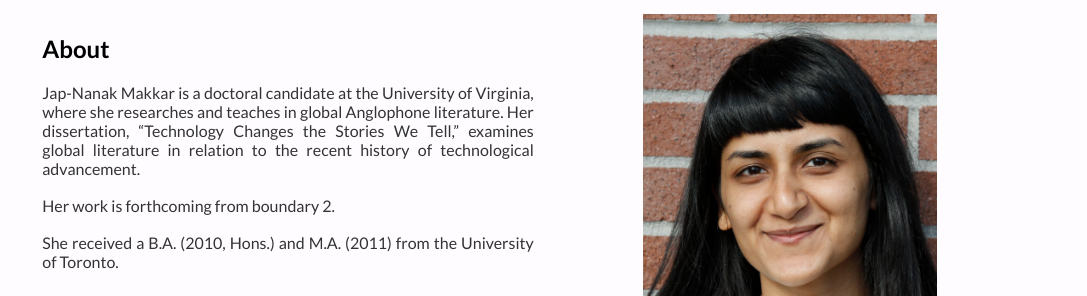
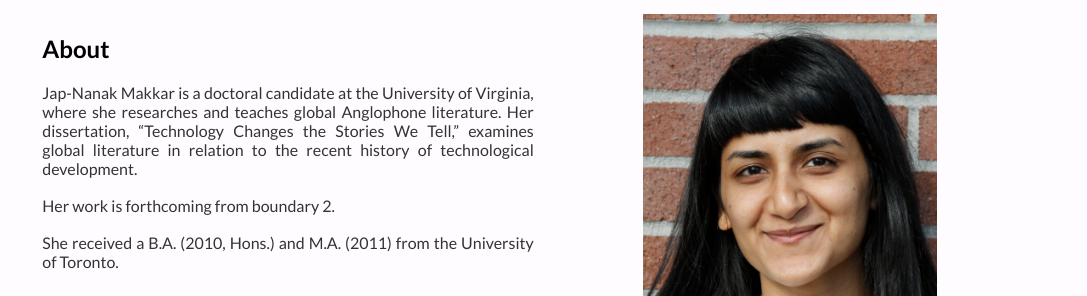
Before and after one commit to jmakr/jmakr.github.io, a Jekyll site: the page built from index.html, in a window 1280 px wide. Shown: the part 177-473 px from the top of the page, without its empty margins (96-1183 px from the left). Built offline with Jekyll 4.4.1, drawn with Linux system fonts in a browser that asks for light colours.

Commit message:
Update index.html

```diff
--- a/index.html
+++ b/index.html
@@ -8,7 +8,7 @@ title: Jap-Nanak Makkar
 
 
 	<h2>About</h2>
-	<p2 align="justify">Jap-Nanak Makkar is a doctoral candidate at the University of Virginia, where she researches and teaches in global Anglophone literature. Her dissertation, “Technology Changes the Stories We Tell,” examines global literature in relation to the recent history of technological advancement.  </p>
+	<p2 align="justify">Jap-Nanak Makkar is a doctoral candidate at the University of Virginia, where she researches and teaches global Anglophone literature. Her dissertation, “Technology Changes the Stories We Tell,” examines global literature in relation to the recent history of technological development.  </p>
 	<p2 align="jutify">Her work is forthcoming from boundary 2.</p>
 
 	<p2 align="justify">She received a B.A. (2010, Hons.) and M.A. (2011) from the University of Toronto.</p>
```
